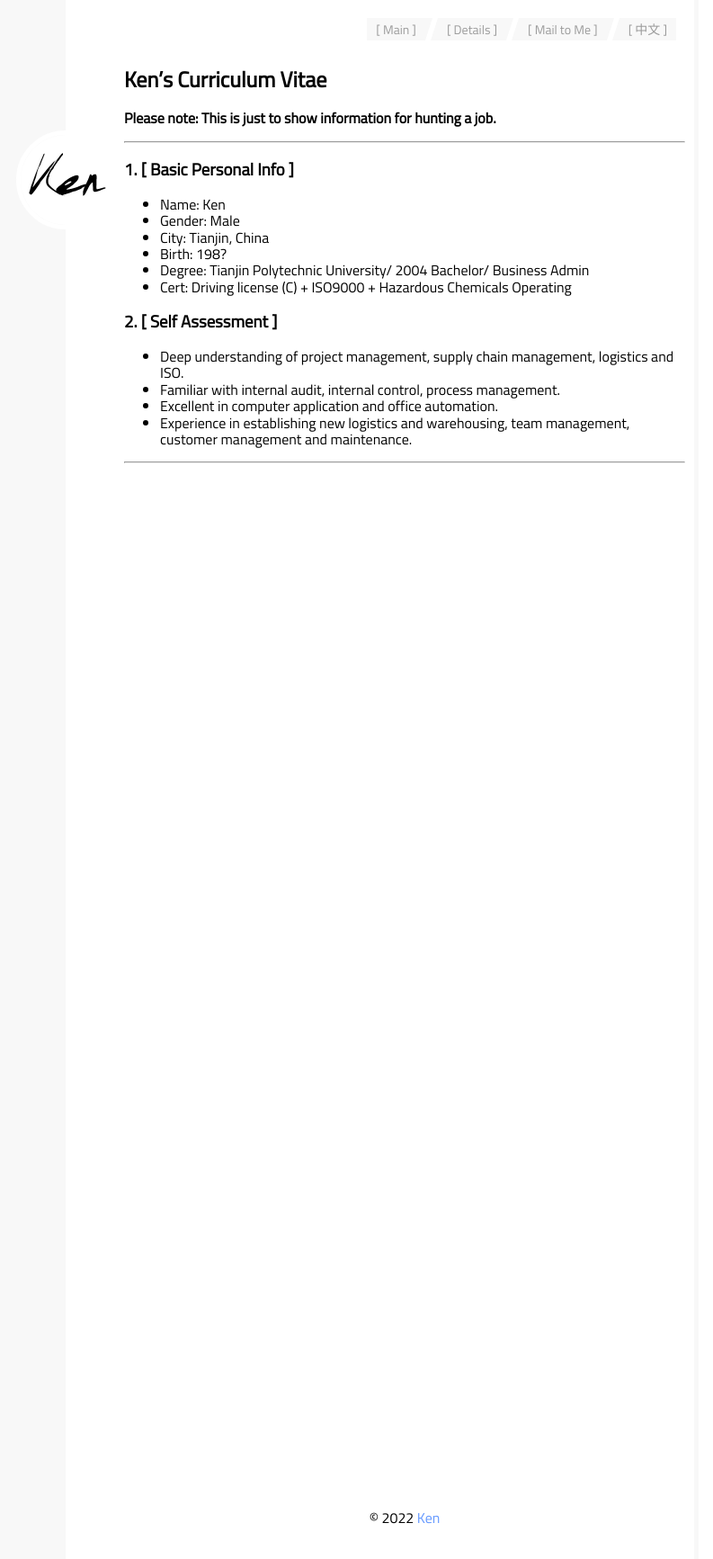
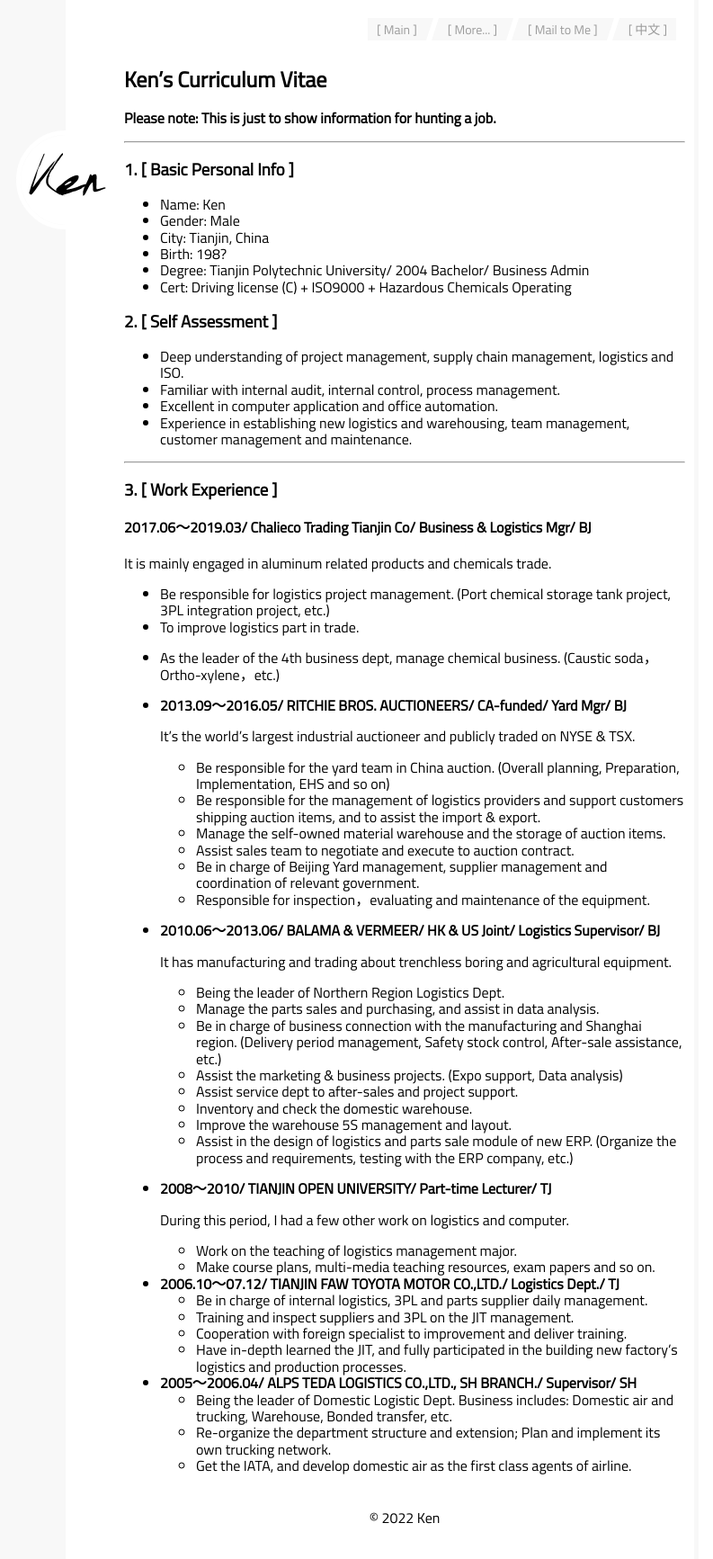
Before and after one commit to kenwebpage/kenwebpage.github.io, a Jekyll site: the page built from index.md, in a window 1280 px wide. Shown: the whole page at 90% size, without its empty margins (375-1168 px from the left). Built offline with Jekyll 4.4.1, drawn with Linux system fonts in a browser that asks for light colours.

Commit message:
m3_20220814133058

```diff
--- a/_includes/footer.html
+++ b/_includes/footer.html
@@ -1,3 +1,3 @@
 <footer class="footer clear-header--left">
-  <div class="footer__note">&copy; 2022 <a href="https://kenwebpage.github.io/">Ken</a></div>
+  <div class="footer__note">&copy; 2022 Ken</div>
 </footer>
--- a/_includes/navigation.html
+++ b/_includes/navigation.html
@@ -1,7 +1,7 @@
 <nav class="navbar">
   <ul>
     <li class="navbar__item"><a href="https://kenwebpage.github.io/">[ Main ]</a></li>
-    <li class="navbar__item"><a href="{{ '/posts.html' | relative_url }}">[ Details ]</a></li>
+    <li class="navbar__item"><a href="{{ '/posts.html' | relative_url }}">[ More... ]</a></li>
     <li class="navbar__item"><a href="mailto:num2202@outlook.com">[ Mail to Me ]</a></li>
     <li class="navbar__item"><a href="{{ '/index_cn.html' | relative_url }}">[ 中文 ]</a></li>
   </ul>
--- a/index.md
+++ b/index.md
@@ -26,3 +26,52 @@ title: Ken
 - Experience in establishing new logistics and warehousing, team management, customer management and maintenance.
 
 ---
+
+### 3. [ Work Experience ]
+
+#### 2017.06～2019.03/ Chalieco Trading Tianjin Co/ Business & Logistics Mgr/ BJ
+
+It is mainly engaged in aluminum related products and chemicals trade.
+
+- Be responsible for logistics project management. (Port chemical storage tank project, 3PL integration project, etc.)
+- To improve logistics part in trade.
+- As the leader of the 4th business dept, manage chemical business. (Caustic soda，Ortho-xylene，etc.)
+
+- **2013.09～2016.05/ RITCHIE BROS. AUCTIONEERS/ CA-funded/ Yard Mgr/ BJ**
+
+  It's the world's largest industrial auctioneer and publicly traded on NYSE & TSX.
+  - Be responsible for the yard team in China auction. (Overall planning, Preparation, Implementation, EHS and so on)
+  - Be responsible for the management of logistics providers and support customers shipping auction items, and to assist the import & export.
+  - Manage the self-owned material warehouse and the storage of auction items.
+  - Assist sales team to negotiate and execute to auction contract.
+  - Be in charge of Beijing Yard management, supplier management and coordination of relevant government.
+  - Responsible for inspection，evaluating and maintenance of the equipment.
+
+- **2010.06～2013.06/ BALAMA & VERMEER/ HK & US Joint/ Logistics Supervisor/ BJ**
+
+  It has manufacturing and trading about trenchless boring and agricultural equipment.
+  - Being the leader of Northern Region Logistics Dept.
+  - Manage the parts sales and purchasing, and assist in data analysis.
+  - Be in charge of business connection with the manufacturing and Shanghai region. (Delivery period management, Safety stock control, After-sale assistance, etc.)
+  - Assist the marketing & business projects. (Expo support, Data analysis)
+  - Assist service dept to after-sales and project support.
+  - Inventory and check the domestic warehouse.
+  - Improve the warehouse 5S management and layout.
+  - Assist in the design of logistics and parts sale module of new ERP. (Organize the process and requirements, testing with the ERP company, etc.)
+
+- **2008～2010/ TIANJIN OPEN UNIVERSITY/ Part-time Lecturer/ TJ**
+
+  During this period, I had a few other work on logistics and computer.
+  - Work on the teaching of logistics management major.
+  - Make course plans, multi-media teaching resources, exam papers and so on.
+
+- **2006.10～07.12/ TIANJIN FAW TOYOTA MOTOR CO.,LTD./ Logistics Dept./ TJ**
+  - Be in charge of internal logistics, 3PL and parts supplier daily management.
+  - Training and inspect suppliers and 3PL on the JIT management.
+  - Cooperation with foreign specialist to improvement and deliver training.
+  - Have in-depth learned the JIT, and fully participated in the building new factory's logistics and production processes.
+
+- **2005～2006.04/ ALPS TEDA LOGISTICS CO.,LTD., SH BRANCH./ Supervisor/ SH**
+  - Being the leader of Domestic Logistic Dept. Business includes: Domestic air and trucking, Warehouse, Bonded transfer, etc.
+  - Re-organize the department structure and extension; Plan and implement its own trucking network.
+  - Get the IATA, and develop domestic air as the first class agents of airline.
```
